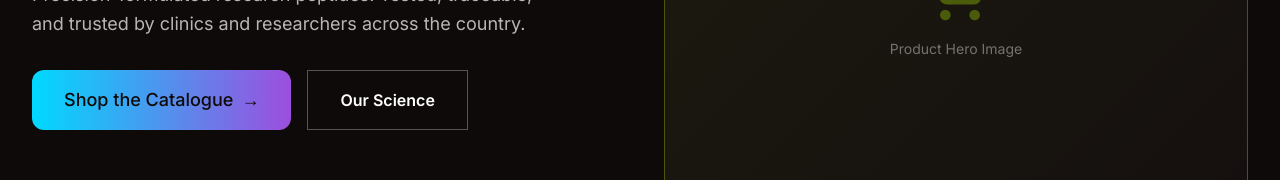
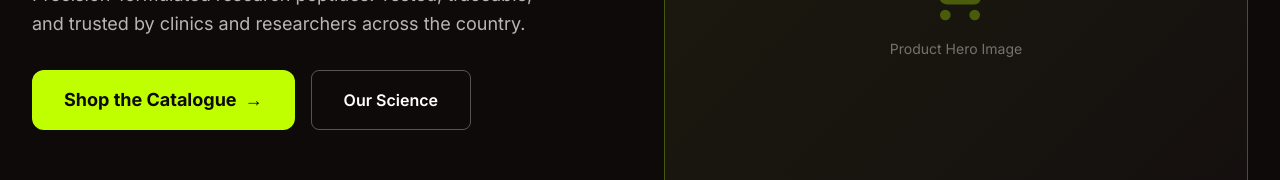
Before and after one commit to FuMMoD/telos-peptides, a Next.js app: page / in a window 1280 px wide. Shown: the part 459-639 px from the top of the page. Built offline with nearby package versions, Linux system fonts and the light colour scheme; no server answers.

Commit message:
Fix button styling with lime variant for new homepage design

```diff
--- a/src/app/page.tsx
+++ b/src/app/page.tsx
@@ -93,14 +93,13 @@ export default function Home() {
               {/* CTAs */}
               <div className="flex flex-col sm:flex-row gap-4 mb-12">
                 <Button
-                  variant="primary"
+                  variant="lime"
                   size="lg"
-                  className="inline-flex items-center justify-center gap-2 bg-accent-lime text-dark-950 hover:bg-accent-lime/90"
                 >
                   Shop the Catalogue
-                  <span>→</span>
+                  <span className="ml-2">→</span>
                 </Button>
-                <button className="px-8 py-3 border border-white/30 text-white hover:border-white hover:bg-white/5 transition-all duration-300 font-semibold">
+                <button className="px-8 py-3 border border-white/30 text-white hover:border-white hover:bg-white/5 transition-all duration-300 font-semibold rounded-lg">
                   Our Science
                 </button>
               </div>
@@ -225,9 +224,14 @@ export default function Home() {
                     </div>
 
                     {/* CTA Button */}
-                    <button className="w-full px-4 py-3 bg-accent-lime text-dark-950 font-semibold hover:bg-accent-lime/90 transition-all duration-300 rounded text-sm">
+                    <Button
+                      variant="lime"
+                      size="md"
+                      fullWidth
+                      className="text-sm"
+                    >
                       Add to Cart
-                    </button>
+                    </Button>
                   </div>
                 </Card>
               </motion.div>
--- a/src/components/Button.tsx
+++ b/src/components/Button.tsx
@@ -10,6 +10,7 @@ const buttonVariants = cva(
       variant: {
         primary: 'bg-gradient-to-r from-accent-cyan to-accent-purple text-white hover:shadow-glow-lg',
         secondary: 'bg-dark-700 text-white border border-accent-cyan hover:bg-dark-600 hover:shadow-glow',
+        lime: 'bg-accent-lime text-dark-950 font-bold hover:bg-accent-lime/90',
         outline: 'border border-accent-gold text-accent-gold hover:bg-accent-gold hover:text-dark-900',
         ghost: 'text-white hover:bg-dark-700 hover:text-accent-cyan',
       },
```
